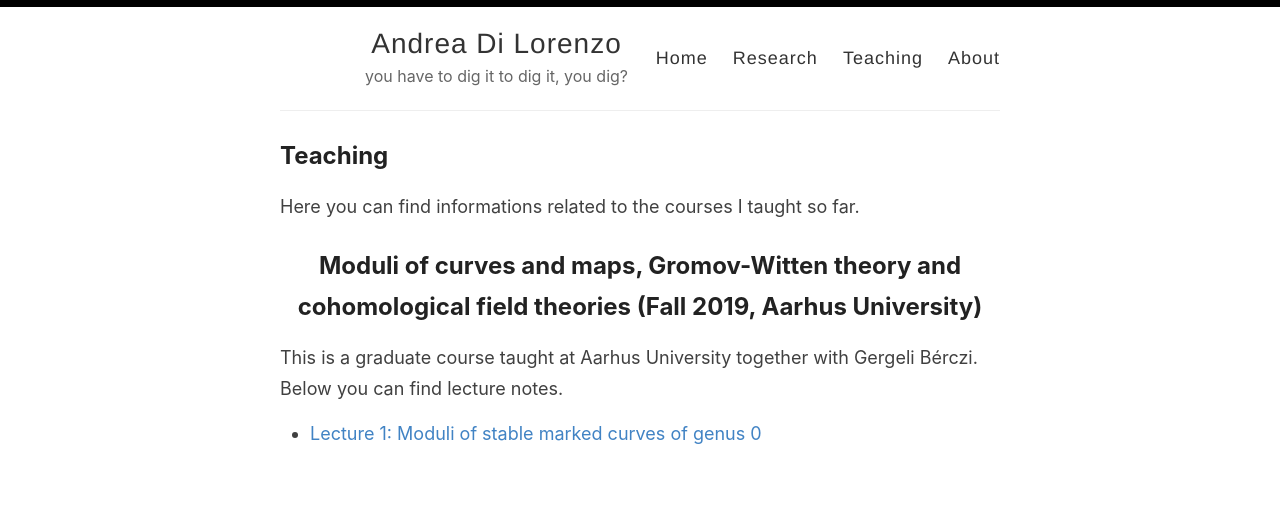
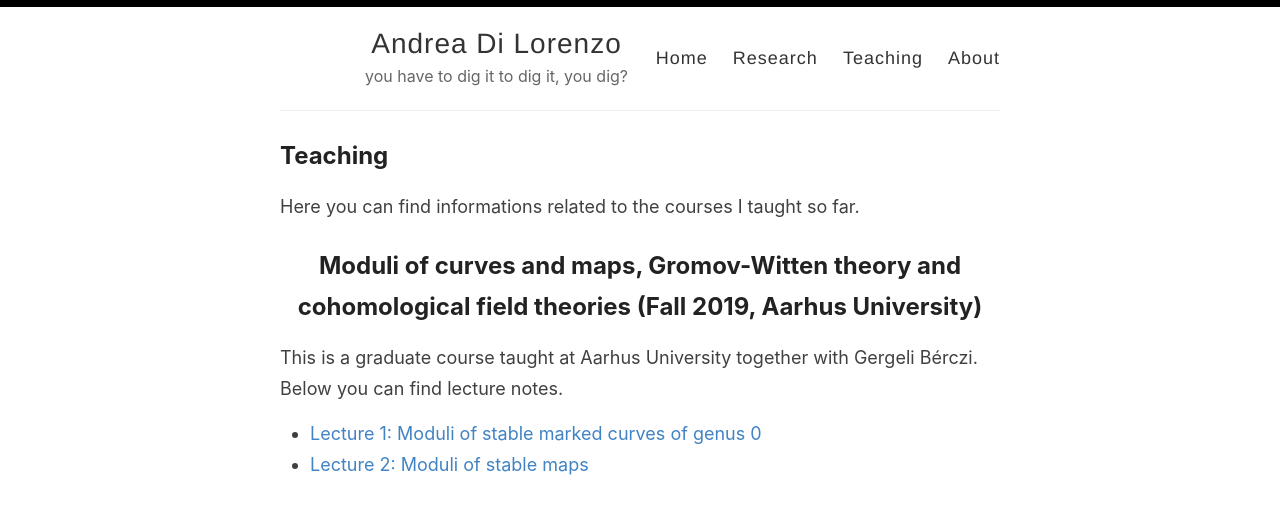
Before and after one commit to anddil/anddil.github.io, a Jekyll site: the page built from _pages/teaching.md, in a window 1280 px wide. Shown: the top 514 px of the page. Built offline with Jekyll 4.4.1, drawn with Linux system fonts in a browser that asks for light colours.

Commit message:
Update teaching.md

```diff
--- a/_pages/teaching.md
+++ b/_pages/teaching.md
@@ -10,3 +10,4 @@ Here you can find informations related to the courses I taught so far.
 This is a graduate course taught at Aarhus University together with Gergeli Bérczi. Below you can find lecture notes.
 
 - [Lecture 1: Moduli of stable marked curves of genus 0](CohFT/Lecture1.pdf)
+- [Lecture 2: Moduli of stable maps](CohFT/Lecture2.pdf)
```
